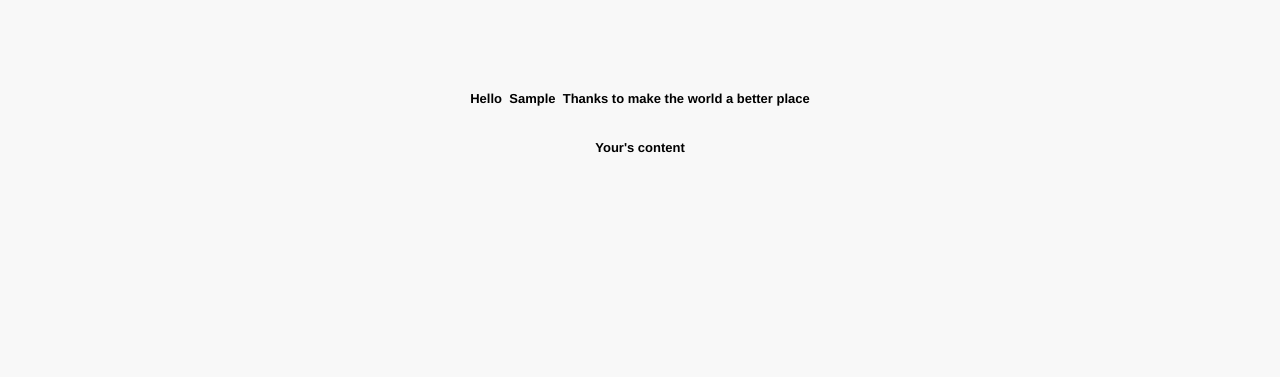
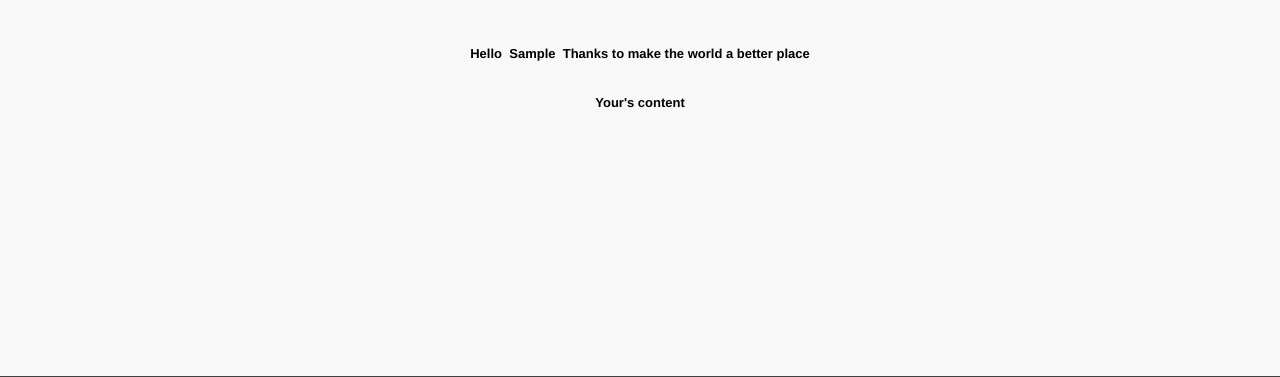
Before and after one commit to mwhorse46/backmyitem, a Django app: a page that uses feed/templates/feed/profile.html in a window 1280 px wide. Shown: the part 51-428 px from the top of the page. Run offline with Django 3.2, Linux system fonts and the light colour scheme; the visitor is signed in with stand-in values (Sample User, id 1); data comes from the database, SQL or seed files in the repository; data that the repository does not hold is empty; some libraries are stand-ins or nearby versions.

Commit message:
style the views

```diff
--- a/feed/templates/feed/profile.html
+++ b/feed/templates/feed/profile.html
@@ -3,7 +3,7 @@
 <div class="container">
 <div class="row">
       <div class="col-md-6 col-md-push-3">
-          <div class="thumbnail-center">
+          <div class="thumbnail-center-profile">
             <font size="2" style="color:black;">
             <p>Hello &nbsp;{{ user.first_name }}&nbsp Thanks to make the world a better place</p><br>
                 <p>Your's content</p>
@@ -19,7 +19,7 @@
                         <tr><td class="my-td-item">Title</td><td>{{ obj.title }}</td></tr>
                         <tr><td class="my-td-item">Item Type</td><td>{{ obj.item_type }}</td></tr>
                         <tr><td class="my-td-item">Location</td><td>{{ obj.location }}</td></tr>
-                        <tr><td colspan="2"><p><b>{% if obj.publish is False%}Your Post is in review{% endif %}</b></p></td></tr>
+                        <tr><td colspan="2" class="post-review"><p><b>{% if obj.publish is False%}Your Post is in review{% endif %}</b></p></td></tr>
                   </table>
               </div>
               <div class="col-md-3">
--- a/static/css/base.css
+++ b/static/css/base.css
@@ -36,6 +36,14 @@
      text-align:center;
      margin-top:10%;
      margin-bottom:10%;
+     font-weight:bold;
+     color:#BDBDBD;
+    }
+
+    .thumbnail-center-profile{
+     text-align:center;
+     margin-top:2%;
+     margin-bottom:2%;
      font-weight:bold;
      color:#BDBDBD;
     }
@@ -208,6 +216,11 @@ color:#AA2200!important;
                 text-align:center;
 }
 
+.post-review{
+color:#AA2200!important;;
+}
+
+
 footer a:hover{
                text-height: 36px;
             color:white;
```
